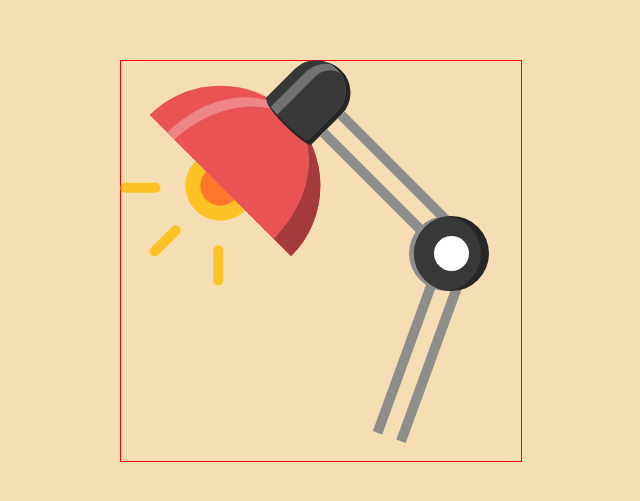
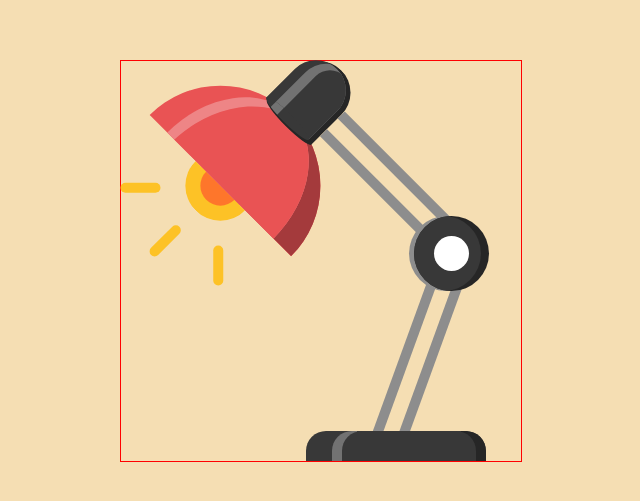
Before and after one commit to FabianXRL16/Lamp, a website: page index.html in a window 1280 px wide. Shown: the part 139-640 px from the top of the page, without its empty margins (319-959 px from the left). Drawn offline with Linux system fonts and the light colour scheme.

Commit message:
Base style

```diff
--- a/index.html
+++ b/index.html
@@ -43,7 +43,9 @@
       <div class="hinge">
         <div class="hingeShadow"></div>
       </div>
-      <div class="base"></div>
+      <div class="base">
+        <div class="baseShadow"></div>
+      </div>
     </div>
   </body>
 </html>
--- a/style.css
+++ b/style.css
@@ -228,3 +228,35 @@ body {
   bottom: 18px;
   right: 80px;
 }
+
+.base {
+  background-color: var(--bg-gray);
+  width: 180px;
+  height: 30px;
+  position: absolute;
+  border-radius: 20px 20px 0 0;
+  right: 35px;
+  bottom: 0;
+  overflow: hidden;
+  display: flex;
+  justify-content: flex-end;
+}
+
+.baseShadow {
+  width: 104px;
+  height: 40px;
+  background-color: var(--bg-gray);
+  border-left: var(--bg-gray-light) 25px solid;
+  border-right: var(--bg-gray-dark) 25px solid;
+  border-radius: 20px 20px 0 0;
+}
+
+.baseShadow::after {
+  content: "";
+  position: absolute;
+  width: 134px;
+  height: 30px;
+  border-radius: 20px 20px 0 0;
+  background-color: var(--bg-gray);
+  right: 10px;
+}
```
